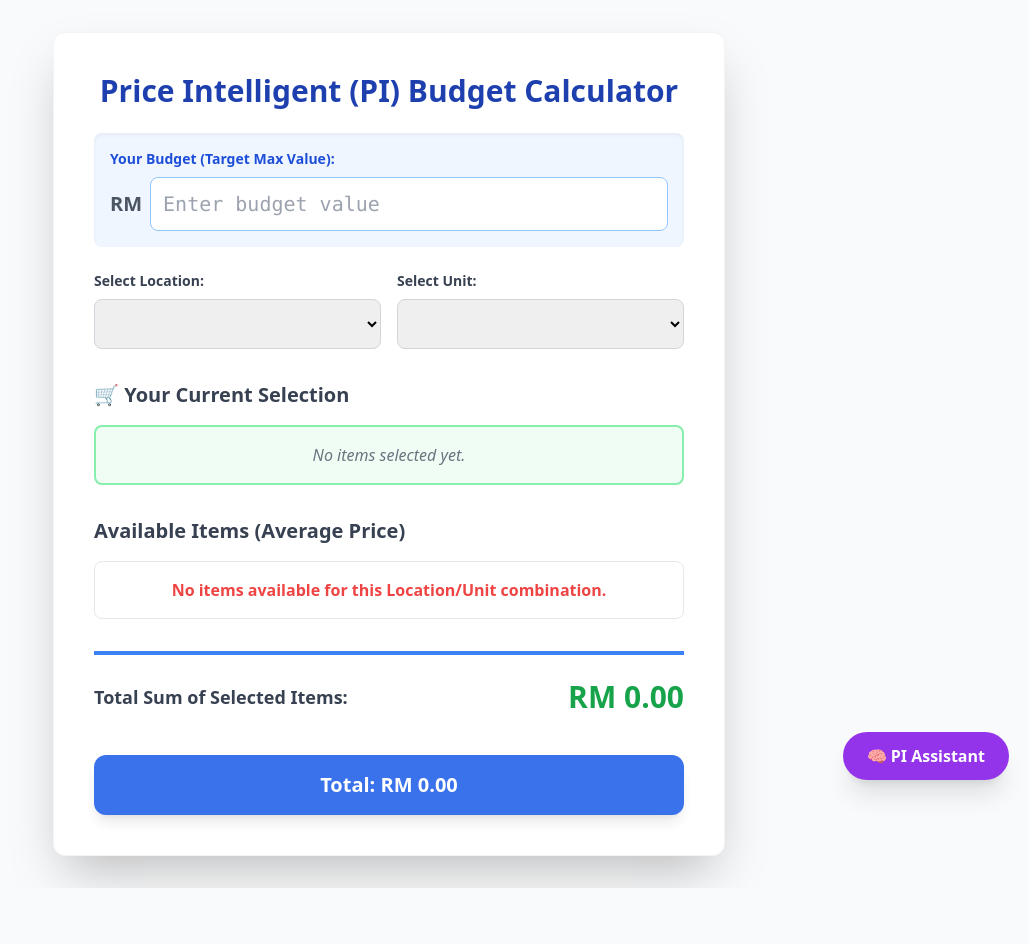
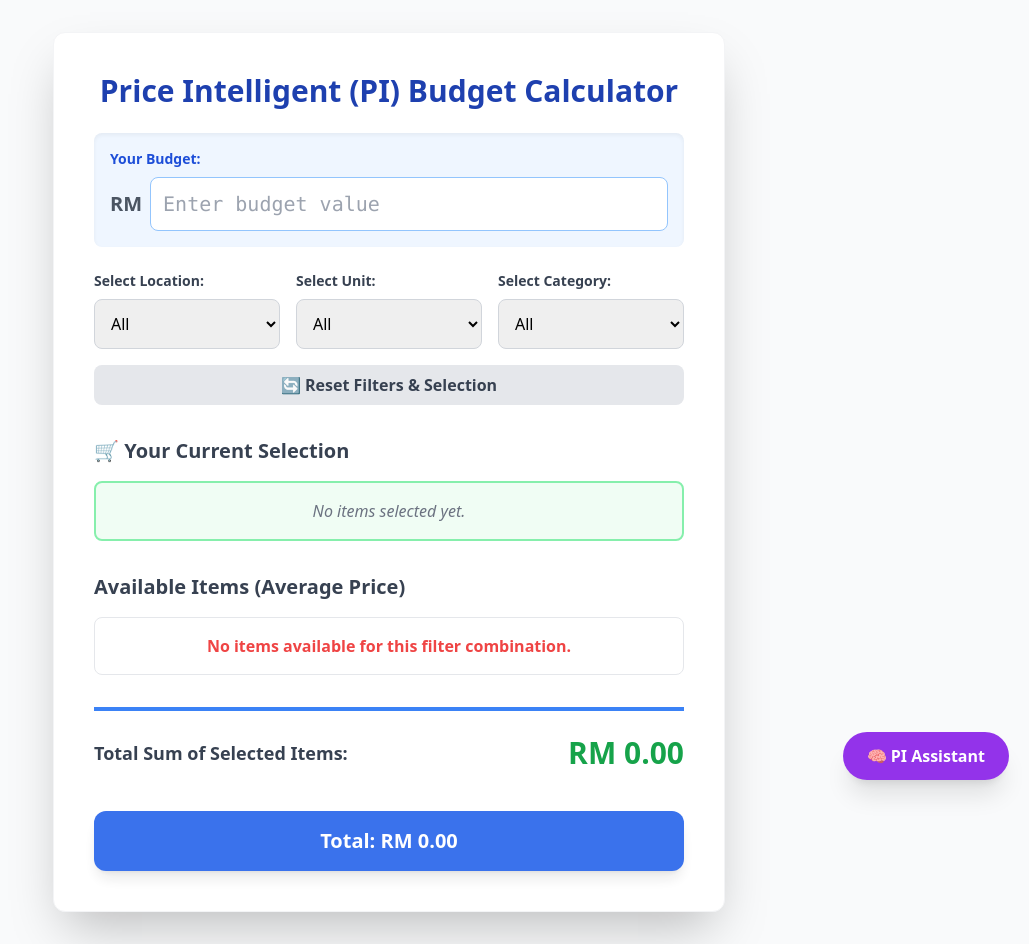
Before and after one commit to RentalNBDAC/PI-Calculator, a Flask app: page / in a window 1280 px wide. Shown: the whole page, without its empty margins (251-1280 px from the left). Before the commit the page ends 888 px from the top, so only its background shows below. Run offline with Flask 3, Linux system fonts and the light colour scheme; lists and menus that the app fills with data are empty; some libraries are stand-ins or nearby versions.

Commit message:
Initial commit: Price Intelligence Budget Calculator with secured API key setup.

```diff
--- a/app.py
+++ b/app.py
@@ -9,16 +9,45 @@ import numpy as np
 # For security, you should set this as an environment variable (e.g., in .env)
 # But for a simple demo, you can replace 'YOUR_API_KEY' with your actual key string.
 # The code will first try to use the GEMINI_API_KEY environment variable.
-API_KEY = os.getenv("GEMINI_API_KEY", "AIzaSyBB1sm7BT1WnpkbwHlqehp4I3ADNrLv83s")
-if API_KEY == "AIzaSyBB1sm7BT1WnpkbwHlqehp4I3ADNrLv83s":
-    print("WARNING: Using placeholder API key. Set the GEMINI_API_KEY environment variable or replace the placeholder in app.py.")
+#API_KEY = os.getenv("GEMINI_API_KEY", "YOUR_GEMINI_API_KEY")
+#if API_KEY == "YOUR_GEMINI_API_KEY":
+    #print("WARNING: Using placeholder API key. Set the GEMINI_API_KEY environment variable or replace the placeholder in app.py.")
 # ---------------------------------------------
 
-# Constants for column names
+# --- ⚠️ IMPORTANT: Set your Gemini API Key ---
+API_KEY = os.getenv("GEMINI_API_KEY") # 1. Try environment variable first
+
+if not API_KEY:
+    # 2. If environment variable is not set, try reading from a local file
+    try:
+        with open('secret_key.txt', 'r') as f:
+            # Read the first line and strip any whitespace/newlines
+            API_KEY = f.readline().strip()
+        print("INFO: API key loaded successfully from secret_key.txt.")
+    except FileNotFoundError:
+        print("ERROR: API key not found in GEMINI_API_KEY environment variable or secret_key.txt.")
+        API_KEY = None  # Ensure API_KEY is None if load fails
+
+# Check if the key is loaded before proceeding
+if not API_KEY:
+    print("FATAL ERROR: Gemini API key is missing. The PI Assistant will not work.")
+    # Use a dummy client to prevent crash, but operations will fail later
+    gemini_client = None
+else:
+    # Initialize the Gemini Client only if the key is present
+    try:
+        gemini_client = genai.Client(api_key=API_KEY)
+    except Exception as e:
+        print(f"Error initializing Gemini client: {e}")
+        gemini_client = None
+# ---------------------------------------------
+
+# Constants for column names (Assuming 'category' column exists in your raw data)
 COL_ITEM_NAME = 'subsubcategory'
 COL_PRICE = 'avg_price'
 COL_LOCATION = 'location'
 COL_UNIT = 'unit_raw'
+COL_CATEGORY = 'category' # NEW: Assuming a 'category' column exists for grouping
 
 app = Flask(__name__)
 
@@ -36,15 +65,17 @@ def load_item_data():
     try:
         df = pd.read_parquet(parquet_path)
 
-        # Drop rows where the item name (subsubcategory) is missing or empty/NaN.
-        df.dropna(subset=[COL_ITEM_NAME, COL_LOCATION, COL_UNIT, COL_PRICE], inplace=True)
+        # Drop rows where the item name, location, unit, category, or price is missing
+        df.dropna(subset=[COL_ITEM_NAME, COL_LOCATION, COL_UNIT, COL_CATEGORY, COL_PRICE], inplace=True)
         df = df[df[COL_ITEM_NAME].astype(str).str.strip() != '']
+        df = df[df[COL_CATEGORY].astype(str).str.strip() != ''] # Ensure category is not empty
 
-        # Group by location, unit, and item name, then calculate the average price
-        grouped_df = df.groupby([COL_LOCATION, COL_UNIT, COL_ITEM_NAME])[COL_PRICE].mean().reset_index()
+        # Group by location, unit, category, and item name, then calculate the average price
+        # UPDATED: Added COL_CATEGORY to the grouping
+        grouped_df = df.groupby([COL_LOCATION, COL_UNIT, COL_CATEGORY, COL_ITEM_NAME])[COL_PRICE].mean().reset_index()
 
         # Standardize names for JavaScript
-        grouped_df.columns = ['location', 'unit', 'name', 'price']
+        grouped_df.columns = ['location', 'unit', 'category', 'name', 'price']
 
         # Format the price to two decimal places for cleaner output
         grouped_df['price'] = grouped_df['price'].round(2)
@@ -52,25 +83,27 @@ def load_item_data():
         # Extract unique lists for dropdowns
         unique_locations = sorted(grouped_df['location'].unique().tolist())
         unique_units = sorted(grouped_df['unit'].unique().tolist())
+        unique_categories = sorted(grouped_df['category'].unique().tolist()) # NEW: Unique categories
 
         # Convert aggregated data to a list of dictionaries
         item_data_list = grouped_df.to_dict('records')
 
         print(f"Successfully loaded {len(item_data_list)} unique item combinations from Parquet.")
-        return item_data_list, unique_locations, unique_units
+        return item_data_list, unique_locations, unique_units, unique_categories # UPDATED: Return categories
 
     except FileNotFoundError:
         print(f"Error: Parquet file not found at {parquet_path}. Using empty data.")
-        return [], [], []
+        return [], [], [], []
     except KeyError as e:
         print(f"Error: Missing column in Parquet file. Details: {e}. Using empty data.")
-        return [], [], []
+        return [], [], [], []
     except Exception as e:
         print(f"An unexpected error occurred while loading data: {e}. Using empty data.")
-        return [], [], []
+        return [], [], [], []
 
 # Load data once when the app starts.
-PI_DATA, UNIQUE_LOCATIONS, UNIQUE_UNITS = load_item_data()
+# UPDATED: Unpack the new return value
+PI_DATA, UNIQUE_LOCATIONS, UNIQUE_UNITS, UNIQUE_CATEGORIES = load_item_data()
 
 
 @app.route('/')
@@ -81,7 +114,8 @@ def index():
         'index.html',
         item_data=PI_DATA,
         locations=UNIQUE_LOCATIONS,
-        units=UNIQUE_UNITS
+        units=UNIQUE_UNITS,
+        categories=UNIQUE_CATEGORIES # NEW: Pass categories to template
     )
 
 @app.route('/chatbot')
@@ -101,14 +135,14 @@ def chat_api():
         return jsonify({'response': "No prompt provided."}), 400
 
     # Convert the list of item dictionaries to a string format that Gemini can easily parse and reason over.
-    # Using JSON string is highly effective for grounding the model in specific data.
+    # We still use PI_DATA which now includes the 'category' field.
     item_data_json = pd.DataFrame(PI_DATA).to_json(orient='records')
 
     # 1. Define the System Instruction for context and role
     system_instruction = (
         "You are an expert Price Intelligent (PI) assistant. Your task is to analyze the provided "
-        "JSON data containing item names, locations, units, and average prices in RM, and answer "
-        f"the user's question based *only* on this data. The data has {len(PI_DATA)} entries."
+        "JSON data containing item names, locations, units, categories, and average prices in RM, and answer "
+        "the user's question based *only* on this data. The data has {len(PI_DATA)} entries."
         "Provide specific item names, prices, locations, and units from the data to support your answer. "
         "Do not invent information. Format the final response clearly, using bold text for key results."
     )
--- /dev/null
+++ b/secret_key.txt
@@ -0,0 +1 @@
+AIzaSyAbJXzOdqPhKowxTBXFk2OG1o9xaMKDYxY
--- a/templates/index.html
+++ b/templates/index.html
@@ -40,6 +40,7 @@
             transition: opacity 0.3s, transform 0.3s;
         }
         /* --------------------------------------------- */
+        /*--Your Budget (Target Max Value):--*/
     </style>
 </head>
 <body class="bg-gray-50 min-h-screen p-4 sm:p-8 flex items-start justify-center font-sans">
@@ -52,7 +53,7 @@
 
         <div class="mb-6 p-4 bg-blue-50 rounded-lg shadow-inner">
             <label for="budgetInput" class="block text-sm font-semibold text-blue-700 mb-2">
-                Your Budget (Target Max Value):
+                Your Budget:
             </label>
             <div class="flex items-center">
                 <span class="text-xl font-bold text-gray-600 mr-2">RM</span>
@@ -68,7 +69,7 @@
             </div>
         </div>
 
-        <div class="grid grid-cols-2 gap-4 mb-8">
+        <div class="grid grid-cols-3 gap-4 mb-4">
             <div>
                 <label for="locationSelect" class="block text-sm font-semibold text-gray-700 mb-2">
                     Select Location:
@@ -83,8 +84,18 @@
                 <select id="unitSelect" onchange="filterItems()" class="w-full p-3 border border-gray-300 rounded-lg focus:ring-2 focus:ring-blue-500 focus:border-blue-500 text-base">
                     </select>
             </div>
+            <div>
+                <label for="categorySelect" class="block text-sm font-semibold text-gray-700 mb-2">
+                    Select Category:
+                </label>
+                <select id="categorySelect" onchange="filterItems()" class="w-full p-3 border border-gray-300 rounded-lg focus:ring-2 focus:ring-blue-500 focus:border-blue-500 text-base">
+                    </select>
+            </div>
         </div>
 
+        <button onclick="resetAll()" class="w-full bg-gray-200 hover:bg-gray-300 text-gray-700 font-semibold py-2 px-4 rounded-lg mb-8 transition duration-150">
+            🔄 Reset Filters & Selection
+        </button>
         <h2 class="text-xl font-bold text-gray-700 mb-4">
             🛒 Your Current Selection
         </h2>
@@ -135,7 +146,7 @@
             <div class="flex justify-start">
                 <div class="max-w-xs bg-purple-100 p-3 rounded-xl rounded-tl-none shadow-sm text-sm">
                     <p class="font-bold text-purple-800">PI Assistant</p>
-                    <p class="text-gray-800">Hello! Ask me to analyze the price data, like: **"Which item is the most expensive overall?"**</p>
+                    <p class="text-gray-800">Hello! Ask me to analyze the price data, like: <strong>**"Which item is the most expensive overall?"**</strong></p>
                 </div>
             </div>
         </div>
@@ -164,6 +175,7 @@
         const itemData = {{ item_data | tojson | safe }};
         const locations = {{ locations | tojson | safe }};
         const units = {{ units | tojson | safe }};
+        const categories = {{ categories | tojson | safe }};
         // ---------------------------------
 
         // DOM Elements for Calculator
@@ -176,6 +188,7 @@
         const selectedItemsPlaceholder = document.getElementById('selectedItemsPlaceholder');
         const locationSelect = document.getElementById('locationSelect');
         const unitSelect = document.getElementById('unitSelect');
+        const categorySelect = document.getElementById('categorySelect');
 
         // NEW: DOM Elements for Chat Widget
         const chatWidget = document.getElementById('chatWidget');
@@ -183,52 +196,111 @@
         const chatInput = document.getElementById('chatInput');
         const chatSendButton = document.getElementById('chatSendButton');
 
+        // Global state to keep track of ALL selected item IDs regardless of current filter
+        const selectedItemIds = new Set();
+        const allItemsMap = new Map(); // Map to store all item objects by ID for quick lookup
 
-        // --- CALCULATOR LOGIC (Standard, No Change) ---
+        // --- CALCULATOR LOGIC ---
 
         const formatCurrency = (value) => `RM ${value.toFixed(2)}`;
 
+        function createItemId(item) {
+            // Create a unique ID for each item based on its identifying properties
+            return `${item.location}-${item.unit}-${item.category}-${item.name.replace(/\s/g, '_')}`;
+        }
+
         function populateDropdown(selectElement, options) {
             selectElement.innerHTML = '';
+            // Add a default 'All' option
+            const allOpt = document.createElement('option');
+            allOpt.value = 'All';
+            allOpt.textContent = 'All';
+            selectElement.appendChild(allOpt);
+
             options.forEach(option => {
                 const opt = document.createElement('option');
                 opt.value = option;
                 opt.textContent = option;
                 selectElement.appendChild(opt);
             });
-            if (options.length > 0) {
-                 selectElement.value = options[0];
-            }
+            // Set 'All' as the default selected value
+            selectElement.value = 'All';
+        }
+
+        /**
+         * NEW: Resets all filters, clears the budget input, and empties the selection.
+         */
+        function resetAll() {
+            // 1. Reset Filters to 'All'
+            locationSelect.value = 'All';
+            unitSelect.value = 'All';
+            categorySelect.value = 'All';
+
+            // 2. Clear Selection State
+            selectedItemIds.clear();
+
+            // 3. Clear Budget Input
+            budgetInput.value = '';
+
+            // 4. Re-filter and recalculate to update UI
+            filterItems();
         }
 
         function filterItems() {
-            const allCheckboxes = itemList.querySelectorAll('input[type="checkbox"]');
-            allCheckboxes.forEach(checkbox => checkbox.checked = false);
-
+            // Get selected filter values
             const selectedLocation = locationSelect.value;
             const selectedUnit = unitSelect.value;
+            const selectedCategory = categorySelect.value;
 
-            const filteredData = itemData.filter(item =>
-                item.location === selectedLocation && item.unit === selectedUnit
+            // Filter the item data
+            let filteredData = itemData.filter(item =>
+                (selectedLocation === 'All' || item.location === selectedLocation) &&
+                (selectedUnit === 'All' || item.unit === selectedUnit) &&
+                (selectedCategory === 'All' || item.category === selectedCategory)
             );
 
-            renderItemList(filteredData);
+            // Make items unique by name for the display list
+            const uniqueItemsMap = new Map();
+            filteredData.forEach(item => {
+                // Use item name as the key for uniqueness
+                if (!uniqueItemsMap.has(item.name)) {
+                    // Only add the first instance found
+                    uniqueItemsMap.set(item.name, item);
+                }
+            });
+
+            // Convert map values back to an array for rendering
+            const itemsToRender = Array.from(uniqueItemsMap.values());
+
+            renderItemList(itemsToRender);
             calculateTotal();
         }
-
 
         function renderItemList(data) {
             itemList.innerHTML = '';
             if (data.length === 0) {
-                itemList.innerHTML = '<p class="text-center text-red-500 font-semibold">No items available for this Location/Unit combination.</p>';
+                itemList.innerHTML = '<p class="text-center text-red-500 font-semibold">No items available for this filter combination.</p>';
                 return;
             }
 
-            data.forEach((item, index) => {
+            data.forEach((item) => {
+                const itemId = createItemId(item);
+                const itemPrice = parseFloat(item.price);
+
+                // Add to allItemsMap for quick lookup in calculateTotal
+                allItemsMap.set(itemId, {
+                    name: item.name,
+                    price: itemPrice,
+                    location: item.location,
+                    unit: item.unit,
+                    category: item.category
+                });
+
                 const listItem = document.createElement('div');
                 listItem.className = 'flex items-center justify-between p-3 bg-gray-50 hover:bg-gray-100 rounded-lg border border-gray-100 transition duration-100';
-                const itemId = `${item.location}-${item.unit}-${item.name.replace(/\s/g, '_')}`;
-                const itemPrice = parseFloat(item.price);
+
+                // Check if the item was previously selected
+                const isSelected = selectedItemIds.has(itemId);
 
                 listItem.innerHTML = `
                     <div class="flex items-center flex-grow">
@@ -238,8 +310,10 @@
                             data-name="${item.name}"
                             data-location="${item.location}"
                             data-unit="${item.unit}"
-                            onchange="calculateTotal()"
-                            class="h-5 w-5 text-blue-600 border-gray-300 rounded focus:ring-blue-500 cursor-pointer">
+                            data-category="${item.category}"
+                            onchange="updateSelectedItem(this)"
+                            class="h-5 w-5 text-blue-600 border-gray-300 rounded focus:ring-blue-500 cursor-pointer"
+                            ${isSelected ? 'checked' : ''}>
                         <label for="${itemId}" class="ml-3 text-base font-medium text-gray-700 flex-grow cursor-pointer">
                             ${item.name}
                         </label>
@@ -250,27 +324,36 @@
             });
         }
 
+        function updateSelectedItem(checkbox) {
+            const itemId = checkbox.id;
+            if (checkbox.checked) {
+                selectedItemIds.add(itemId);
+            } else {
+                selectedItemIds.delete(itemId);
+            }
+            calculateTotal();
+        }
+
         function calculateTotal() {
             const budget = parseFloat(budgetInput.value) || 0;
             let currentTotal = 0;
-            const checkboxes = itemList.querySelectorAll('input[type="checkbox"]');
             let selectedItemsHtml = [];
 
-            checkboxes.forEach(checkbox => {
-                const itemPrice = parseFloat(checkbox.dataset.price);
-                const itemName = checkbox.dataset.name;
-
-                if (checkbox.checked) {
-                    currentTotal += itemPrice;
+            // 1. Calculate total and build the list of selected items (from the global set)
+            selectedItemIds.forEach(itemId => {
+                const item = allItemsMap.get(itemId);
+                if (item) {
+                    currentTotal += item.price;
                     selectedItemsHtml.push(`
                         <div class="flex justify-between items-center text-sm font-medium text-green-800 p-2 border-b border-green-200 last:border-b-0">
-                            <span>${itemName}</span>
-                            <span class="font-bold">${formatCurrency(itemPrice)}</span>
+                            <span>${item.name}</span>
+                            <span class="font-bold">${formatCurrency(item.price)}</span>
                         </div>
                     `);
                 }
             });
 
+            // 2. Update the UI for selected items
             if (selectedItemsHtml.length > 0) {
                 selectedItemsList.innerHTML = selectedItemsHtml.join('');
                 selectedItemsPlaceholder.classList.add('hidden');
@@ -280,6 +363,7 @@
                 selectedItemsPlaceholder.classList.remove('hidden');
             }
 
+            // 3. Update total and status messages
             totalSumDisplay.textContent = formatCurrency(currentTotal);
             finalTotalDisplay.textContent = `Total: ${formatCurrency(currentTotal)}`;
 
@@ -314,27 +398,31 @@
                 }
             }
 
+            // 4. Disable logic for currently visible items
+            const checkboxes = itemList.querySelectorAll('input[type="checkbox"]');
             checkboxes.forEach(checkbox => {
                 const itemPrice = parseFloat(checkbox.dataset.price);
 
                 if (!checkbox.checked) {
+                    // Disable items that would put us over budget
                     const shouldDisable = (currentTotal + itemPrice > budget && budget > 0);
 
                     if (shouldDisable) {
                         checkbox.disabled = true;
-                        checkbox.parentNode.parentNode.classList.add('opacity-50');
+                        checkbox.parentNode.parentNode.classList.add('opacity-50', 'bg-red-50');
                     } else {
                         checkbox.disabled = false;
-                        checkbox.parentNode.parentNode.classList.remove('opacity-50');
+                        checkbox.parentNode.parentNode.classList.remove('opacity-50', 'bg-red-50');
                     }
                 } else {
+                    // Selected items are never disabled, but their parent can lose the disabled styling
                     checkbox.disabled = false;
-                    checkbox.parentNode.parentNode.classList.remove('opacity-50');
+                    checkbox.parentNode.parentNode.classList.remove('opacity-50', 'bg-red-50');
                 }
             });
         }
 
-        // --- CHAT WIDGET LOGIC (No Change, but optimized for new CSS) ---
+        // --- CHAT WIDGET LOGIC (No Change) ---
 
         function toggleChatWidget() {
             const isHidden = chatWidget.style.display === 'none' || chatWidget.style.display === '';
@@ -411,7 +499,26 @@
         window.onload = () => {
             populateDropdown(locationSelect, locations);
             populateDropdown(unitSelect, units);
-            filterItems();
+            populateDropdown(categorySelect, categories);
+
+            // Build the initial allItemsMap
+            itemData.forEach(item => {
+                const itemId = createItemId(item);
+                allItemsMap.set(itemId, {
+                    name: item.name,
+                    price: item.price,
+                    location: item.location,
+                    unit: item.unit,
+                    category: item.category
+                });
+            });
+
+            // Ensure filters are reset to 'All' on load
+            locationSelect.value = 'All';
+            unitSelect.value = 'All';
+            categorySelect.value = 'All';
+
+            filterItems(); // Initial rendering
             chatWidget.style.display = 'none';
         };
     </script>
```
Also changed, not shown: itemData.ts (added, +1 -0 lines), 2 other files.
